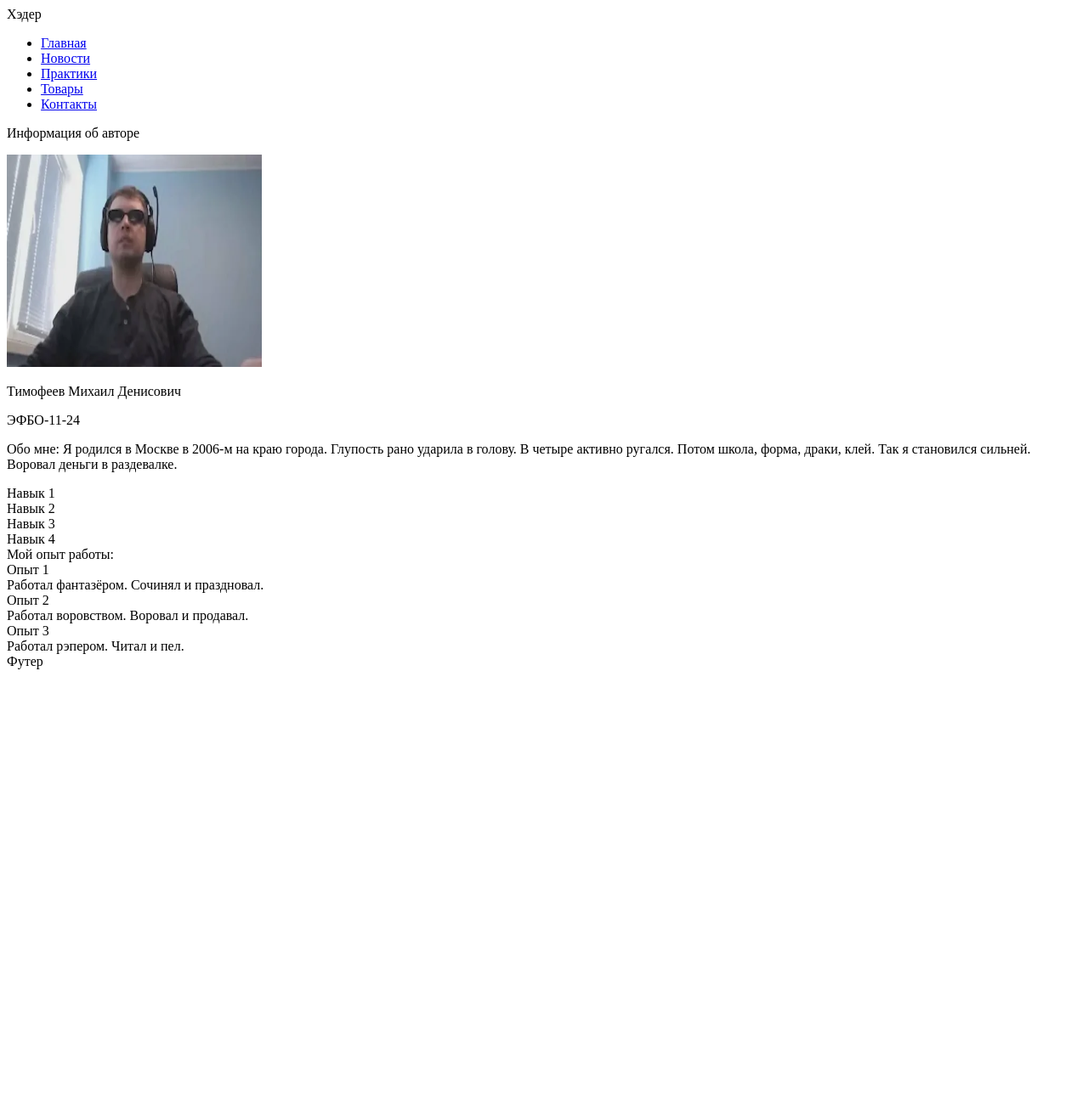
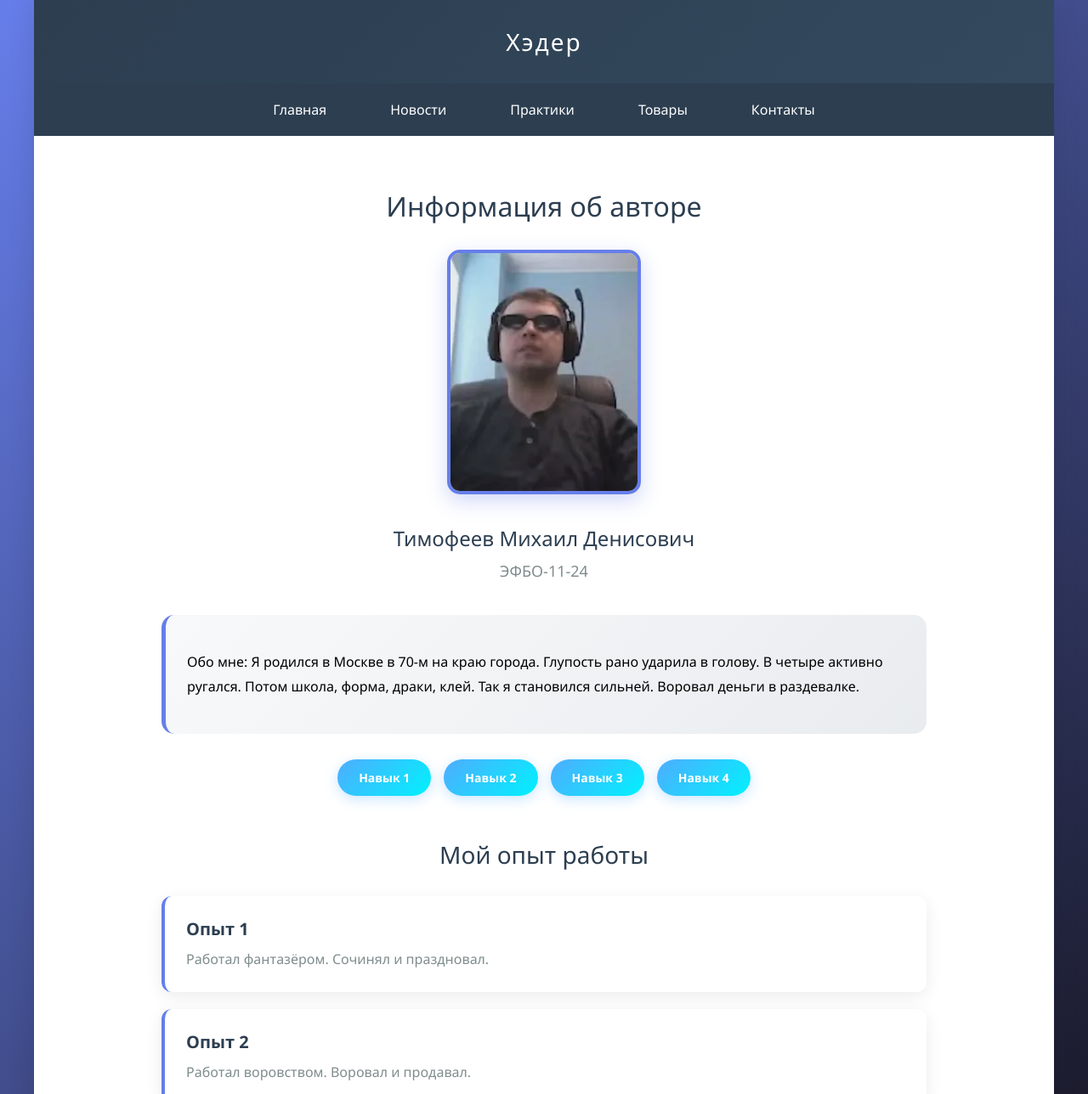
Before and after one commit to Mikle-kekich/KR1-Front-back, a plain HTML site: page index.html in a window 1280 px wide. Shown: the top 1288 px of the page at 85% size. Before the commit the page ends 800 px from the top, so only its background shows below. Drawn offline with Linux system fonts and the light colour scheme.

Commit message:
indexs and good

```diff
--- a/index.html
+++ b/index.html
@@ -1,51 +1,60 @@
 <!DOCTYPE html>
-<html lamg="ru">
-
+<html lang="ru">
     <head>
         <meta charset="UTF-8">
         <meta name="viewport" content="width=device-width, initial-scale=1.0">
         <title>Контрольная работа 1</title>
+        <link rel="stylesheet" href="style/style.css">
     </head>
-
     <body>
-    <header class="header">Хэдер</header>
-    <div class="menu">
-        <ul>
-            <li><a href="index.html">Главная</a></li>
-            <li><a href="pages/news.html">Новости</a></li>
-            <li><a href="pages/practices.html">Практики</a></li>
-            <li><a href="pages/goods.html">Товары</a></li>
-            <li><a href="pages/contacts.html">Контакты</a></li>
+        <div class="page-container">
+            <div class="header">Хэдер</div>
+            <div class="nav">
+                <ul class="nav-list">
+                    <li class="nav-item"><a class="nav-link" href="index.html">Главная</a></li>
+                    <li class="nav-item"><a class="nav-link" href="pages/news.html">Новости</a></li>
+                    <li class="nav-item"><a class="nav-link" href="pages/practices.html">Практики</a></li>
+                    <li class="nav-item"><a class="nav-link" href="pages/goods.html">Товары</a></li>
+                    <li class="nav-item"><a class="nav-link" href="pages/contacts.html">Контакты</a></li>
                 </ul>
             </div>
-    <section class="content">
-        <p>Информация об авторе</p>
-        <img src="images/Papich.webp" alt="Фото автора" width="300" height="250">
-        <p>Тимофеев Михаил Денисович</p>
-        <p>ЭФБО-11-24</p>
-        <p>Обо мне: Я родился в Москве в 2006-м на краю города. Глупость рано ударила в голову. В четыре активно ругался.
+            <div class="content">
+                <div class="profile-header">
+                    <h1 class="profile-title">Информация об авторе</h1>
+                    <img class="profile-photo" src="images/Papich.webp" alt="Фото автора">
+                    <h2 class="profile-name">Тимофеев Михаил Денисович</h2>
+                    <p class="profile-group">ЭФБО-11-24</p>
+                </div>
+
+                <div class="about-me">
+                    <p>Обо мне: Я родился в Москве в 70-м на краю города. Глупость рано ударила в голову. В четыре активно ругался.
                     Потом школа, форма, драки, клей. Так я становился сильней. Воровал деньги в раздевалке.</p>
-        <div>Навык 1</div>
-        <div>Навык 2</div>
-        <div>Навык 3</div>
-        <div>Навык 4</div>
-        <div>
-            Мой опыт работы:
-            <div>
-                Опыт 1<br>
-                Работал фантазёром. Сочинял и праздновал.
                 </div>
-            <div>
-                Опыт 2<br>
-                Работал воровством. Воровал и продавал.
+
+                <div class="skills-container">
+                    <div class="skill-tag">Навык 1</div>
+                    <div class="skill-tag">Навык 2</div>
+                    <div class="skill-tag">Навык 3</div>
+                    <div class="skill-tag">Навык 4</div>
                 </div>
-            <div>
-                Опыт 3<br>
-                Работал рэпером. Читал и пел.
+
+                <div class="experience-section">
+                    <h2 class="section-title">Мой опыт работы</h2>
+                    <div class="experience-card">
+                        <h3 class="experience-title">Опыт 1</h3>
+                        <p class="experience-desc">Работал фантазёром. Сочинял и праздновал.</p>
+                    </div>
+                    <div class="experience-card">
+                        <h3 class="experience-title">Опыт 2</h3>
+                        <p class="experience-desc">Работал воровством. Воровал и продавал.</p>
+                    </div>
+                    <div class="experience-card">
+                        <h3 class="experience-title">Опыт 3</h3>
+                        <p class="experience-desc">Работал рэпером. Читал и пел.</p>
                     </div>
                 </div>
-    </section>
-    <footer id="footer">Футер</footer>
+            </div>
+            <div class="footer">Футер</div>
+        </div>
     </body>
-
 </html>
--- /dev/null
+++ b/style/goods.css
@@ -0,0 +1,156 @@
+* {
+    margin: 0;
+    padding: 0;
+    box-sizing: border-box;
+}
+
+body {
+    font-family: 'Arial', sans-serif;
+    line-height: 1.6;
+    color: #333;
+    background-color: #f4f4f4;
+    min-height: 100vh;
+    display: flex;
+    flex-direction: column;
+}
+
+/* Стили для хэдера */
+.header {
+    background: linear-gradient(135deg, #48e019, #0d1012);
+    color: white;
+    text-align: center;
+    padding: 2rem 0;
+    font-size: 2.5rem;
+    font-weight: bold;
+    text-shadow: 2px 2px 4px rgba(0,0,0,0.3);
+}
+
+/* Стили для меню */
+.menu {
+    background-color: #34495e;
+    padding: 1rem 0;
+    box-shadow: 0 2px 5px rgba(0,0,0,0.1);
+}
+
+.menu ul {
+    list-style: none;
+    display: flex;
+    justify-content: center;
+    flex-wrap: wrap;
+    gap: 2rem;
+}
+
+.menu a {
+    color: white;
+    text-decoration: none;
+    padding: 0.5rem 1rem;
+    border-radius: 5px;
+    transition: all 0.3s ease;
+    font-weight: 500;
+}
+
+.menu a:hover {
+    background-color: #3498db;
+    transform: translateY(-2px);
+}
+
+/* Стили для основного контента */
+.content {
+    display: grid;
+    grid-template-columns: repeat(auto-fit, minmax(300px, 1fr));
+    gap: 2rem;
+    padding: 2rem;
+    max-width: 1200px;
+    margin: 0 auto;
+    flex: 1;
+}
+
+.card {
+    background: white;
+    border-radius: 10px;
+    box-shadow: 0 4px 6px rgba(0,0,0,0.1);
+    padding: 1.5rem;
+    text-align: center;
+    transition: transform 0.3s ease, box-shadow 0.3s ease;
+}
+
+.card:hover {
+    transform: translateY(-5px);
+    box-shadow: 0 8px 15px rgba(0,0,0,0.2);
+}
+
+.card img {
+    width: 100%;
+    height: 200px;
+    object-fit: cover;
+    border-radius: 8px;
+    margin-bottom: 1rem;
+}
+
+.card h1 {
+    font-size: 1.5rem;
+    margin-bottom: 0.5rem;
+    color: #2c3e50;
+}
+
+.card p {
+    font-size: 1.2rem;
+    color: #e74c3c;
+    font-weight: bold;
+}
+
+/* Стили для футера */
+#footer {
+    background: linear-gradient(135deg, #0d1012, #30322f);
+    color: white;
+    text-align: center;
+    padding: 1.5rem 0;
+    margin-top: auto;
+    font-size: 1.2rem;
+}
+
+/* Адаптивность для мобильных устройств */
+@media (max-width: 768px) {
+    .header {
+        font-size: 2rem;
+        padding: 1.5rem 0;
+    }
+
+    .menu ul {
+        flex-direction: column;
+        gap: 1rem;
+    }
+
+    .content {
+        grid-template-columns: 1fr;
+        padding: 1rem;
+        gap: 1.5rem;
+    }
+
+    .card {
+        padding: 1rem;
+    }
+
+    .card h1 {
+        font-size: 1.3rem;
+    }
+
+    .card p {
+        font-size: 1.1rem;
+    }
+}
+
+@media (max-width: 480px) {
+    .header {
+        font-size: 1.5rem;
+        padding: 1rem 0;
+    }
+
+    .menu {
+        padding: 0.5rem 0;
+    }
+
+    .content {
+        padding: 0.5rem;
+    }
+}
--- /dev/null
+++ b/style/style.css
@@ -0,0 +1,188 @@
+/* ===== БАЗОВЫЕ СТИЛИ ===== */
+body {
+    font-family: 'Segoe UI', Tahoma, Geneva, Verdana, sans-serif; /* Современный шрифт для лучшей читаемости */
+    margin: 0; /* Убираем стандартные отступы браузера */
+    padding: 0; /* Убираем стандартные внутренние отступы */
+    background: linear-gradient(135deg, #667eea 0%, #120f15 100%); /* Красивый градиентный фон всей страницы */
+    min-height: 100vh; /* Минимальная высота равна высоте окна браузера */
+}
+
+/* ===== КОНТЕЙНЕР СТРАНИЦЫ ===== */
+.page-container {
+    max-width: 1200px; /* Максимальная ширина контента */
+    margin: 0 auto; /* Центрирование контейнера по горизонтали */
+    background: white; /* Белый фон для основного содержимого */
+    min-height: 100vh; /* Минимальная высота равна высоте окна браузера */
+    box-shadow: 0 0 30px rgba(0,0,0,0.1); /* Легкая тень вокруг всего контента */
+}
+
+/* ===== ШАПКА ===== */
+.header {
+    background: linear-gradient(135deg, #2c3e50 0%, #34495e 100%); /* Темный градиентный фон */
+    color: white; /* Белый цвет текста */
+    text-align: center; /* Выравнивание текста по центру */
+    padding: 30px; /* Внутренние отступы со всех сторон */
+    font-size: 28px; /* Размер шрифта */
+    font-weight: 300; /* Легкое начертание шрифта */
+    letter-spacing: 2px; /* Расстояние между буквами */
+}
+
+/* ===== НАВИГАЦИЯ ===== */
+.nav {
+    background: #2c3e50; /* Темно-синий фон навигации */
+    padding: 20px 0; /* Вертикальные отступы */
+}
+
+.nav-list {
+    list-style: none; /* Убираем маркеры списка */
+    margin: 0; /* Убираем внешние отступы */
+    padding: 0; /* Убираем внутренние отступы */
+    display: flex; /* Горизонтальное расположение элементов */
+    justify-content: center; /* Выравнивание по центру */
+    gap: 25px; /* Расстояние между элементами навигации */
+}
+
+.nav-item {
+    margin: 0; /* Убираем отступы у пунктов меню */
+}
+
+.nav-link {
+    color: white; /* Белый цвет текста ссылок */
+    text-decoration: none; /* Убираем подчеркивание ссылок */
+    padding: 12px 25px; /* Отступы внутри ссылок */
+    border-radius: 25px; /* Скругленные углы (капсульная форма) */
+    transition: all 0.3s ease; /* Плавные анимации при изменении */
+    font-weight: 500; /* Средняя жирность шрифта */
+}
+
+.nav-link:hover {
+    background: rgba(255,255,255,0.1); /* Полупрозрачный белый фон при наведении */
+    transform: translateY(-2px); /* Легкое поднятие элемента при наведении */
+}
+
+/* ===== ОСНОВНОЙ КОНТЕНТ ===== */
+.content {
+    padding: 40px; /* Внутренние отступы контента */
+    max-width: 900px; /* Максимальная ширина контента */
+    margin: 0 auto; /* Центрирование контента */
+}
+
+/* ===== ГЛАВНАЯ СТРАНИЦА ===== */
+.profile-header {
+    text-align: center; /* Выравнивание по центру */
+    margin-bottom: 40px; /* Отступ снизу */
+}
+
+.profile-title {
+    font-size: 32px; /* Размер шрифта заголовка */
+    color: #2c3e50; /* Темно-синий цвет текста */
+    margin-bottom: 10px; /* Отступ снизу */
+    font-weight: 300; /* Легкое начертание шрифта */
+}
+
+.profile-photo {
+    width: 220px; /* Фиксированная ширина фото */
+    height: 280px; /* Фиксированная высота фото */
+    border-radius: 15px; /* Скругленные углы фото */
+    object-fit: cover; /* Обрезка фото для сохранения пропорций */
+    margin: 20px auto; /* Центрирование и отступы */
+    border: 4px solid #667eea; /* Синяя рамка вокруг фото */
+    box-shadow: 0 8px 25px rgba(102, 126, 234, 0.3); /* Тень с синим оттенком */
+}
+
+.profile-name {
+    font-size: 24px; /* Размер шрифта имени */
+    color: #2c3e50; /* Темно-синий цвет текста */
+    margin: 10px 0; /* Вертикальные отступы */
+    font-weight: 500; /* Средняя жирность шрифта */
+}
+
+.profile-group {
+    font-size: 18px; /* Размер шрифта группы */
+    color: #7f8c8d; /* Серый цвет текста */
+    margin: 5px 0; /* Вертикальные отступы */
+}
+
+.about-me {
+    background: linear-gradient(135deg, #f8f9fa 0%, #e9ecef 100%); /* Светлый градиентный фон */
+    padding: 25px; /* Внутренние отступы */
+    border-radius: 15px; /* Скругленные углы */
+    margin: 30px 0; /* Вертикальные отступы */
+    border-left: 5px solid #667eea; /* Синяя полоса слева */
+    font-size: 16px; /* Размер шрифта текста */
+    line-height: 1.8; /* Межстрочный интервал */
+}
+
+/* ===== НАВЫКИ ===== */
+.skills-container {
+    display: flex; /* Горизонтальное расположение навыков */
+    justify-content: center; /* Выравнивание по центру */
+    flex-wrap: wrap; /* Перенос на новую строку при необходимости */
+    gap: 15px; /* Расстояние между навыками */
+    margin: 30px 0; /* Вертикальные отступы */
+}
+
+.skill-tag {
+    background: linear-gradient(135deg, #4facfe 0%, #00f2fe 100%); /* Голубой градиентный фон */
+    color: white; /* Белый цвет текста */
+    padding: 12px 25px; /* Внутренние отступы */
+    border-radius: 25px; /* Круглые углы (капсульная форма) */
+    font-weight: 600; /* Жирный шрифт */
+    font-size: 14px; /* Размер шрифта */
+    box-shadow: 0 4px 15px rgba(79, 172, 254, 0.3); /* Тень с голубым оттенком */
+    transition: all 0.3s ease; /* Плавные анимации при изменении */
+}
+
+.skill-tag:hover {
+    transform: translateY(-3px); /* Поднятие элемента при наведении */
+    box-shadow: 0 6px 20px rgba(79, 172, 254, 0.4); /* Увеличение тени при наведении */
+}
+
+/* ===== ОПЫТ РАБОТЫ ===== */
+.experience-section {
+    margin-top: 50px; /* Отступ сверху */
+}
+
+.section-title {
+    font-size: 28px; /* Размер шрифта заголовка секции */
+    color: #2c3e50; /* Темно-синий цвет текста */
+    text-align: center; /* Выравнивание по центру */
+    margin-bottom: 30px; /* Отступ снизу */
+    font-weight: 300; /* Легкое начертание шрифта */
+}
+
+.experience-card {
+    background: white; /* Белый фон карточки */
+    padding: 25px; /* Внутренние отступы */
+    margin: 20px 0; /* Вертикальные отступы */
+    border-radius: 12px; /* Скругленные углы */
+    box-shadow: 0 5px 20px rgba(0,0,0,0.08); /* Легкая тень */
+    border-left: 4px solid #667eea; /* Синяя полоса слева */
+    transition: transform 0.3s ease; /* Плавная анимация трансформации */
+}
+
+.experience-card:hover {
+    transform: translateX(5px); /* Сдвиг вправо при наведении */
+}
+
+.experience-title {
+    font-size: 20px; /* Размер шрифта заголовка опыта */
+    color: #2c3e50; /* Темно-синий цвет текста */
+    margin: 0 0 10px 0; /* Отступ снизу */
+    font-weight: 600; /* Жирный шрифт */
+}
+
+.experience-desc {
+    color: #7f8c8d; /* Серый цвет текста */
+    line-height: 1.6; /* Межстрочный интервал */
+    margin: 0; /* Убираем отступы */
+}
+
+/* ===== ФУТЕР ===== */
+.footer {
+    background: linear-gradient(135deg, #2c3e50 0%, #34495e 100%); /* Темный градиентный фон */
+    color: white; /* Белый цвет текста */
+    text-align: center; /* Выравнивание по центру */
+    padding: 30px; /* Внутренние отступы */
+    margin-top: 50px; /* Отступ сверху */
+}
```
Also changed, not shown: pages/goods.html (+2 -1 lines). Lines whose indentation alone changed are shown as unchanged.
